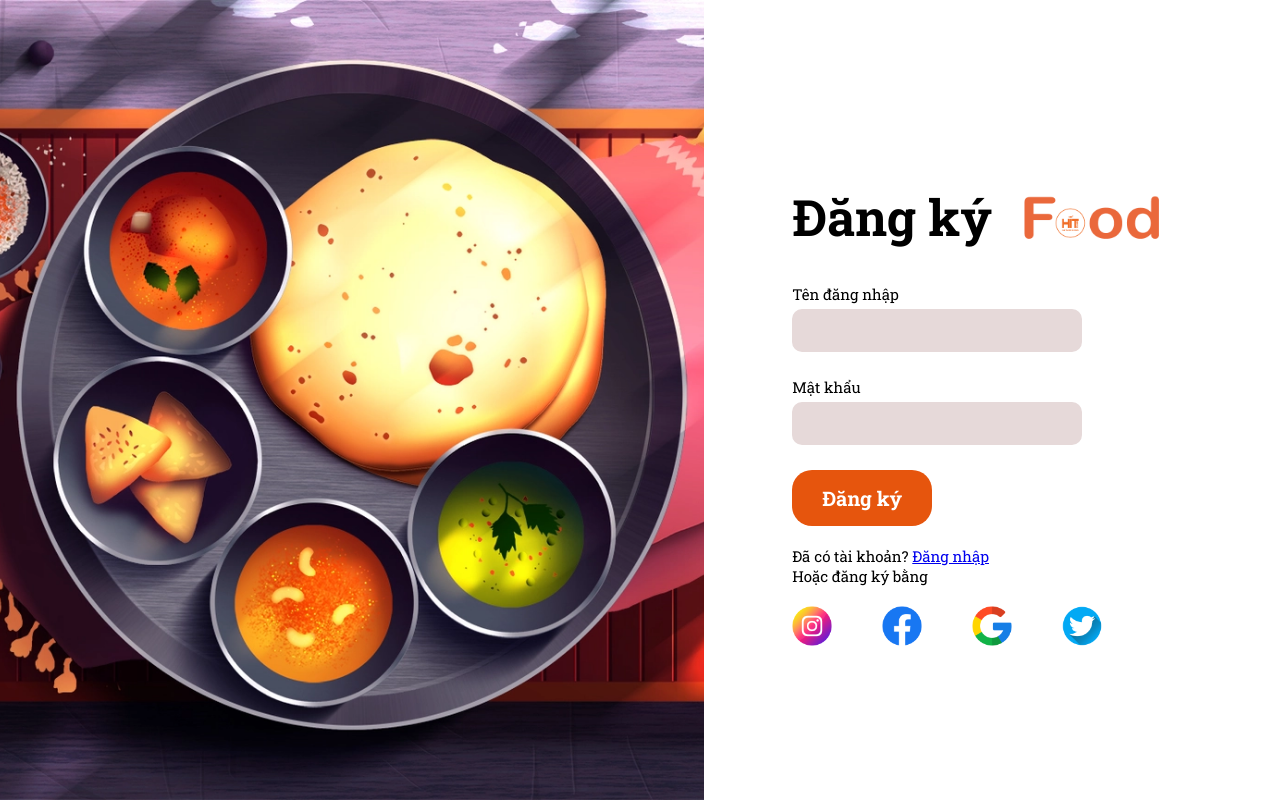
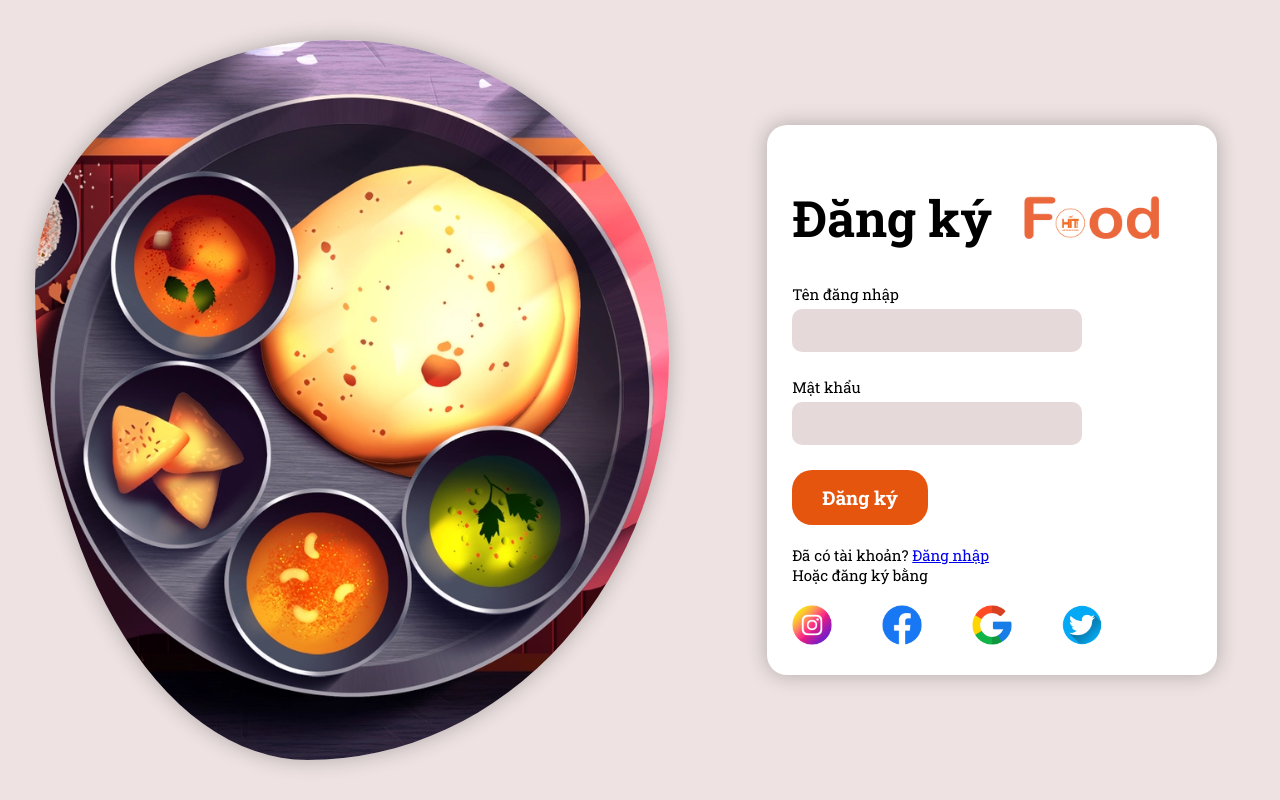
Before and after one commit to luongminhanh/HIT-PRODUCT-2023, a React (Vite) app: page / in a window 1280 px wide. Built offline with nearby package versions, Linux system fonts and the light colour scheme.

Commit message:
fix responsive and add some css

```diff
--- a/src/assets/scss/components/Register.scss
+++ b/src/assets/scss/components/Register.scss
@@ -4,6 +4,7 @@
 body {
     margin: 0;
     padding: 0;
+    background-color: rgb(238, 226, 226);
 }
 
 .register {
@@ -19,14 +20,15 @@ body {
 
         @include tablet() {
             width: 40%;
-            background-color: black;
         }
 
         & img {
             object-fit: cover;
-            width: 100%;
-            height: 100%;
+            width: 90%;
+            height: 90%;
             border-radius: 0%;
+            animation: biani 4.5s linear infinite alternate;
+            box-shadow: 0 0px 20px rgba(36, 39, 37, 0.3);
 
             @include tablet() {
                 height: 70%;
@@ -45,6 +47,13 @@ body {
         font-weight: 300;
         align-items: center;
         margin: auto;
+        background-color: white;
+        padding: 2%;
+        @include mobile() {
+            padding: 10%;
+        }
+        border-radius: 20px;
+        box-shadow: 0 0px 20px rgba(36, 39, 37, 0.3);
 
         h1 {
             font-size: 50px;
@@ -72,7 +81,7 @@ body {
         button {
             background-color: rgb(230, 85, 13);
             color: white;
-            font-size: 20px;
+            font-size: 19px;
             font-family: 'Roboto Slab', serif;
             justify-content: center;
             align-items: center;
@@ -81,6 +90,10 @@ body {
             padding: 15px 30px;
             font-weight: 700;
             cursor: pointer;
+            &:hover {
+                background-color: red;
+                transition: 0.3s;
+            }
         }
 
         span {
@@ -98,6 +111,7 @@ body {
                 height: 40px;
                 cursor: pointer;
                 object-fit: cover;
+
                 &:hover {
                     transform: scale(1.2);
                     transition: 0.5s;
@@ -111,10 +125,12 @@ body {
 
         &--title {
             display: flex;
+
             h1 {
                 @include mobile() {
                     font-size: 40px !important;
                 }
+
                 @include tablet() {
                     font-size: 40px;
                 }
@@ -126,6 +142,7 @@ body {
                 height: 100px;
                 padding: 10px;
                 margin-top: -8px;
+
                 @include mobile() {
                     margin-top: 25px;
                     width: 120px;
@@ -137,11 +154,13 @@ body {
                         height: 100px;
                         margin-top: 40px;
                     }
-                    @include tablet(){
+
+                    @include tablet() {
                         width: 130px;
                         height: 80px;
                         margin-top: 15px;
                     }
+
                     width: 100%;
                     height: 100%;
                     margin-top: 15px;
@@ -152,3 +171,22 @@ body {
     }
 
 }
+
+@keyframes biani {
+
+    0% {
+        border-radius: 48% 52% 57% 43% / 34% 44% 56% 66%;
+    }
+
+    25% {
+        border-radius: 62% 38% 64% 36% / 34% 55% 45% 66%;
+    }
+
+    50% {
+        border-radius: 43% 57% 51% 49% / 33% 42% 58% 67%;
+    }
+
+    100% {
+        border-radius: 40% 60% 43% 57% / 52% 32% 68% 48%;
+    }
+}
```
